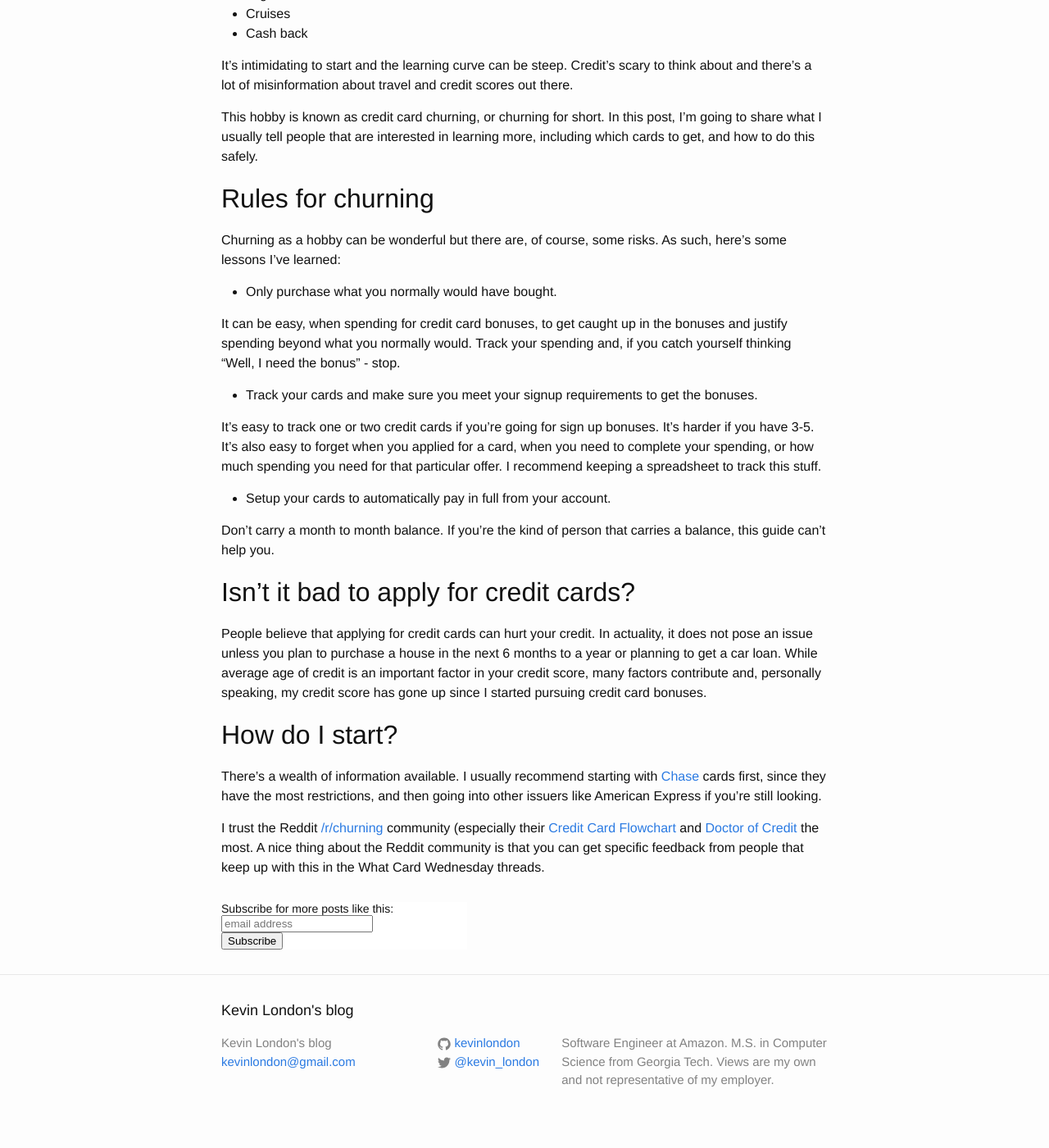
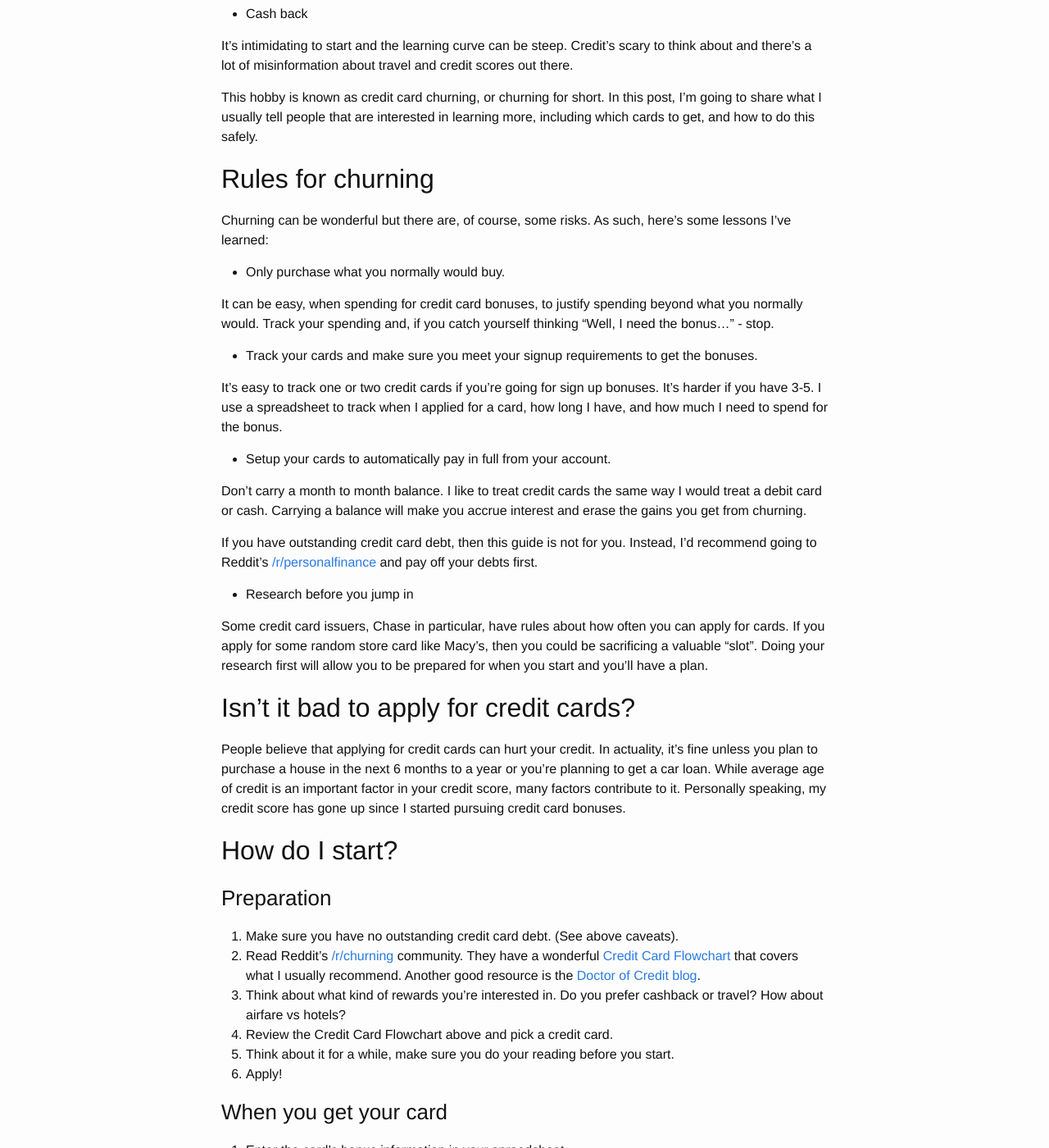
Before and after one commit to kevinlondon/kevinlondon.github.io, a Jekyll site: the page built from _posts/2018-06-23-intro-to-churning.md, in a window 1280 px wide and 1400 px high, scrolled down 459 px. Shown: the whole window at 82% size. Built offline with Jekyll 4.4.1, drawn with Linux system fonts in a browser that asks for light colours; comment, search, counter and statistics services are not loaded; some of the changed text lies outside the part shown.

Commit message:
Update Churning post

```diff
--- a/_posts/2018-06-23-intro-to-churning.md
+++ b/_posts/2018-06-23-intro-to-churning.md
@@ -4,11 +4,11 @@ title: "What is Churning and Why Should I Care?"
 date:  2018-06-23 12:32:00
 ---
 
-A few years ago, I started researching into credit card bonuses and made
-something of a hobby out of it. My wife and I went on our honeymoon using
-rewards points and have a few other trips coming up in the next year.
+A few years ago, I started researching into credit card bonuses and it's become
+a hobby. My wife and I went on our honeymoon using
+rewards points and have a few trips coming up in the next year.
 
-It's my opinion that if you use credit cards without considering the rewards,
+It's my opinion that if you use credit cards without considering rewards,
 you're leaving money on the table. Many credit cards offer bonuses designed to
 get you as a long-term customer. It's possible to systematically use these
 bonuses in a clever way to get the following:
@@ -28,48 +28,126 @@ in learning more, including which cards to get, and how to do this safely.
 
 ## Rules for churning
 
-Churning as a hobby can be wonderful but there are, of course, some
+Churning can be wonderful but there are, of course, some
 risks. As such, here's some lessons I've learned:
 
-* Only purchase what you normally would have bought.
+* Only purchase what you normally would buy.
 
-It can be easy, when spending for credit card bonuses, to get caught up in the
-bonuses and justify spending beyond what you normally would. Track your spending
-and, if you catch yourself thinking "Well, I need the bonus" - stop.
+It can be easy, when spending for credit card bonuses, to justify spending
+beyond what you normally would. Track your spending
+and, if you catch yourself thinking "Well, I need the bonus..." - stop.
 
 * Track your cards and make sure you meet your signup requirements to get the bonuses.
 
 It's easy to track one or two credit cards if you're going for sign up bonuses.
-It's harder if you have 3-5. It's also easy to forget when you applied for
-a card, when you need to complete your spending, or how much spending you need
-for that particular offer. I recommend keeping a spreadsheet to track this
-stuff.
+It's harder if you have 3-5. I use a spreadsheet to track when I applied for
+a card, how long I have, and how much I need to spend for the bonus.
 
 * Setup your cards to automatically pay in full from your account.
 
-Don't carry a month to month balance. If you're the kind of person that carries
-a balance, this guide can't help you.
+Don't carry a month to month balance. I like to treat credit cards the same way
+I would treat a debit card or cash. Carrying a balance will make you accrue
+interest and erase the gains you get from churning.
+
+If you have outstanding credit card debt, then this guide is not for you. Instead,
+I'd recommend going to Reddit's
+[/r/personalfinance](https://www.reddit.com/r/personalfinance/) and pay off your
+debts first.
+
+* Research before you jump in
+
+Some credit card issuers, Chase in particular, have rules about how often you
+can apply for cards. If you apply for some random store card like Macy's, then
+you could be sacrificing a valuable "slot". Doing your research first will allow
+you to be prepared for when you start and you'll have a plan.
 
 ## Isn't it bad to apply for credit cards?
 
 People believe that applying for credit cards can hurt your credit. In
-actuality, it does not pose an issue unless you plan to purchase a house in the
-next 6 months to a year or planning to get a car loan. While average age of
-credit is an important factor in your credit score, many factors contribute and,
-personally speaking, my credit score has gone up since I started pursuing credit
+actuality, it's fine unless you plan to purchase a house in the
+next 6 months to a year or you're planning to get a car loan. While average age of
+credit is an important factor in your credit score, many factors contribute to
+it. Personally speaking, my credit score has gone up since I started pursuing credit
 card bonuses.
 
 ## How do I start?
 
-There's a wealth of information available. I usually recommend
-starting with [Chase](https://www.chase.com) cards first, since they have the
-most restrictions, and then
-going into other issuers like American Express if you're still looking.
+### Preparation
 
-I trust the Reddit
-[/r/churning](https://www.reddit.com/r/churning) community (especially their
-[Credit Card
-Flowchart](https://www.reddit.com/r/churning/comments/6wzkwj/faq_credit_card_recommendation_flowchart/)
-and [Doctor of Credit](https://www.doctorofcredit.com/)
-the most. A nice thing about the Reddit community is that you can get specific
-feedback from people that keep up with this in the What Card Wednesday threads.
+1. Make sure you have no outstanding credit card debt. (See above caveats).
+2. Read Reddit's [/r/churning](https://www.reddit.com/r/churning) community.
+   They have a wonderful [Credit Card
+   Flowchart](https://www.reddit.com/r/churning/comments/6wzkwj/faq_credit_card_recommendation_flowchart/)
+   that covers what I usually recommend. Another good resource is the [Doctor of
+   Credit blog](https://www.doctorofcredit.com).
+3. Think about what kind of rewards you're interested in. Do you prefer cashback
+   or travel? How about airfare vs hotels?
+4. Review the Credit Card Flowchart above and pick a credit card.
+5. Think about it for a while, make sure you do your reading before you start.
+6. Apply!
+
+### When you get your card
+
+1. Enter the card's bonus information in your spreadsheet
+2. Set up autopay in full for your new card.
+3. Meet your minimum spending requirement
+4. Get the points!
+
+### Using the points
+
+This part can be challenging! There's many different ways to use points and they
+each have pros and cons. For example, redeeming your points for a gift card is
+almost universally **a bad idea**.
+
+The term of art in the community is "cpp" or "cents per point". If you spent
+30,000 points on a hotel stay that normally costs $450 dollars, then your
+redemption was worth 1.5 cpp ($450 / 30000).
+
+You may have different ways of using points too. For example, if you're using
+Chase Ultimate Rewards points, you might be able to transfer them to a hotel
+chain or you could redeem them through the Chase Ultimate Rewards Travel portal
+for a different rate. It's worth doing your research here!
+
+Helpful resources:
+
+* Reddit [/r/awardtravel](https://www.reddit.com/r/awardtravel/)
+* [Award Mapper](http://www.awardmapper.com/): Hotel point search, good starting
+    spot.
+* [Award Hacker](https://www.awardhacker.com/): Flight point search.
+
+You may come across posts by a travel blogger called The Points Guy. Take his
+posts with a grain of salt. His recommendations may be based on which issuers
+give the best affiliate rates. Cross-reference other sources to make sure the
+advice is good.
+
+### After the first year
+
+If you've gotten the bonus for the card and don't use it as a regular spender,
+consider downgrading it to a version of the card that has no fee or cancelling
+at the year mark. Issuers will often refund the annual fee if you cancel within
+the first month of it being assessed. This is another reason why it's helpful to
+have a spreadsheet!
+
+## Okay but... which cards should I get?
+
+Ok, I get it. That's a lot to do. If you're looking for the simplest start, I'd
+recommend going with Chase cards first. The single best card, I think, is the
+[Chase Ink
+Preferred](https://creditcards.chase.com/small-business-credit-cards/ink-business-preferred).
+It currently has a public signup bonus of 80K Chase Ultimate Rewards points,
+which should be worth at least $1000 if you redeem them wisely.
+
+It's a business
+credit card. it's likely that you already have some kind of business, even
+if it's an eBay or Craigslist sales business on the side. You can also use your
+Social Security Number instead of an Employer Identification Number if you have
+a sole proprietorship.
+
+Beyond that, I'd recommend reviewing the [Reddit
+flowchart](https://www.reddit.com/r/churning/comments/6wzkwj/faq_credit_card_recommendation_flowchart/)
+and doing your research. Churning is always changing, so what's good now will
+probably not be the best card when you read this.
+
+I hope you enjoy learning more about churning and using your credit cards to
+your advantage. It's a fun hobby and it's interesting *because* it changes. Do
+your research and you'll be fine. Best of luck!
```
